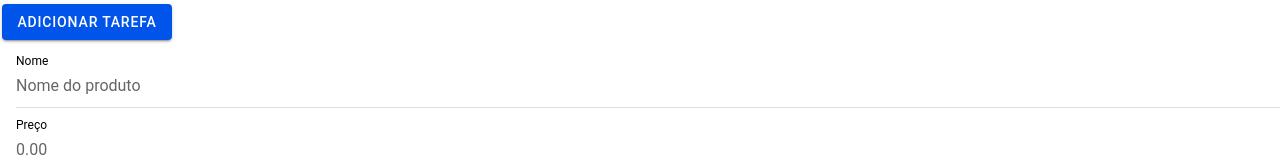
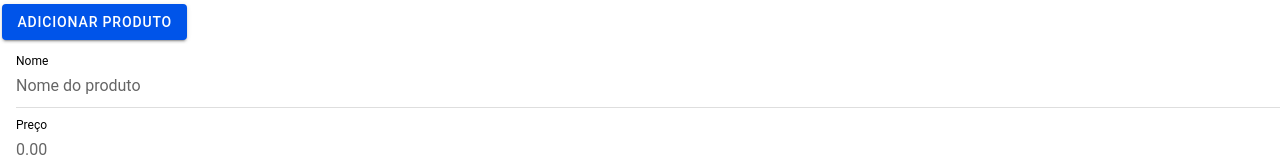
Before and after one commit to ccanutinho01/aplicacaomobile, a React (Vite) app in the folder appInicial/: page /home in a window 1280 px wide. Shown: the top 160 px of the page. Built offline with nearby package versions, Linux system fonts and the light colour scheme.

Commit message:
atualização de produto
foi atualizado o codigo de produto e excluido o de tarefas

```diff
--- a/appInicial/src/pages/Home.tsx
+++ b/appInicial/src/pages/Home.tsx
@@ -1,19 +1,13 @@
 
 import React, { useState } from 'react';
 import { IonButton, IonContent, IonPage, IonInput, IonItem, IonLabel } from '@ionic/react';
-import { Tarefa } from '../model/Tarefa';
 import { Produto } from '../model/Produto';
 
 const Home: React.FC = () => {
-  const [tarefas, setTarefas] = useState<Tarefa[]>([]);
+  const [produto, setProduto] = useState<Produto[]>([]);
 
-  function adicionar(){
-    const nova = new Tarefa('Estudar', 'POO no ionic');
-    nova.concluir();
-    setTarefas([...tarefas, nova]);
-  };
 
-  console.log(tarefas);
+  console.log(produto);
   const [estoque, setEstoque] = useState<Produto[]>([]);
   const [prodNome, setProdNome] = useState<string>('');
   const [prodPreco, setProdPreco] = useState<string>('');
@@ -30,7 +24,7 @@ const Home: React.FC = () => {
 
     const novoProduto = new Produto(nome, preco);
     if(qtd > 0) novoProduto.adicionarEstoque(qtd);
-    setEstoque([...estoque, novoProduto]);
+    setProduto([...produto, novoProduto]);
 
     setProdNome('');
     setProdPreco('');
@@ -40,8 +34,8 @@ const Home: React.FC = () => {
   return (
     <IonPage>
       <IonContent>
-        <IonButton onClick={adicionar}>
-          Adicionar Tarefa
+        <IonButton onClick={adicionarProduto}>
+          Adicionar Produto
         </IonButton>
 
         <IonItem>
```
